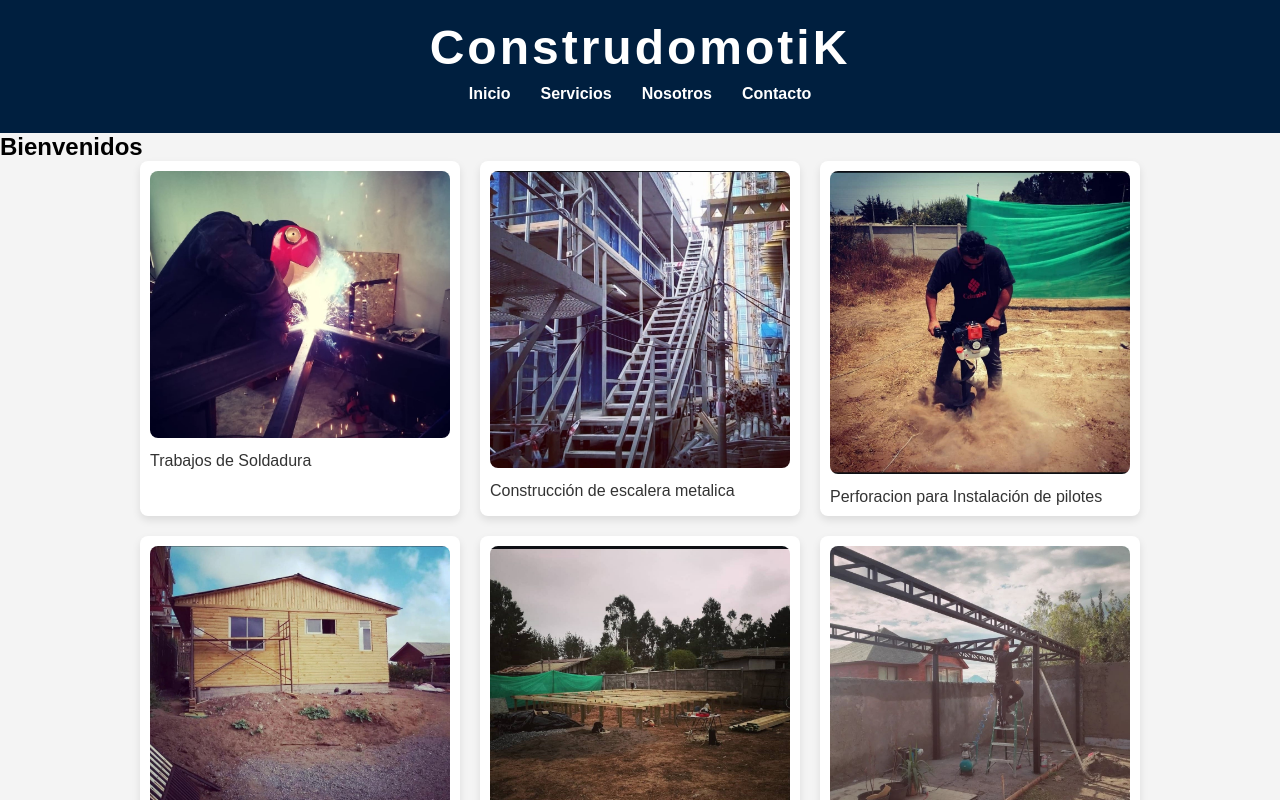
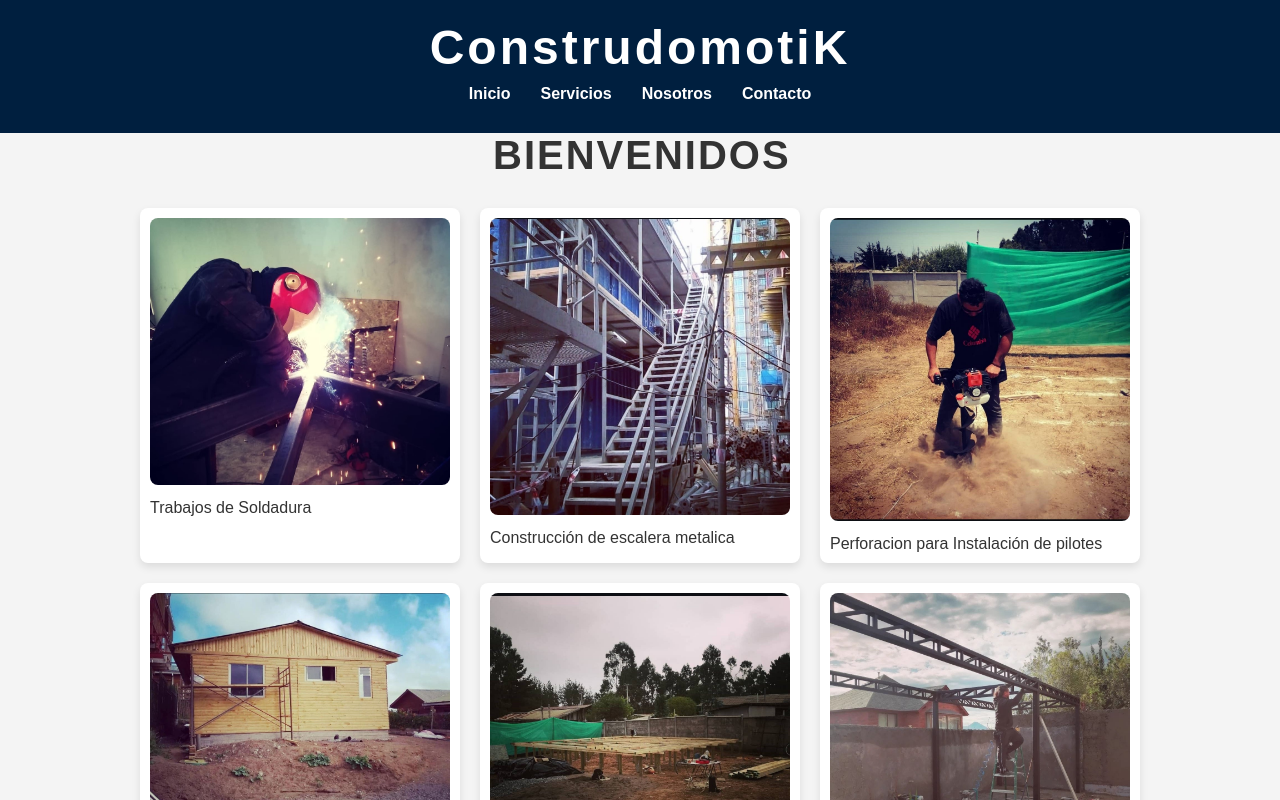
Before and after one commit to Laysecaplz/Construdomotik, a React (Create React App) app: page / in a window 1280 px wide. Shown: the top 800 px of the page. Built offline with nearby package versions, Linux system fonts and the light colour scheme; the HTML template or start-up script is replaced by a standard one.

Commit message:
se modifica titulo de bienvenido

```diff
--- a/src/components/home.jsx
+++ b/src/components/home.jsx
@@ -4,7 +4,7 @@ import '../css/Home.css'; // Importa el archivo de estilos de Home
 function Home() {
   return (
     <section className="gallery-section">
-      <h2>Bienvenidos</h2>
+       <h2 className="titulo-nosotros">Bienvenidos</h2>
       <div className="gallery-container">
         <div className="gallery-item">
           <img src={`${process.env.PUBLIC_URL}/images/con1.jpg`} alt="Proyecto 1" />
--- a/src/css/Home.css
+++ b/src/css/Home.css
@@ -93,3 +93,19 @@
     font-size: 1rem;
     margin: 0;
   }
+
+  .titulo-nosotros {
+    font-family: 'Poppins', sans-serif;
+    font-size: 2.5rem;
+    text-align: center;
+    margin-bottom: 30px;
+    color: #333;
+    text-transform: uppercase;
+    letter-spacing: 2px;
+    animation: vibrar 0.3s infinite alternate;
+  }
+
+  @keyframes vibrar {
+    0% { transform: translateX(0); }
+    100% { transform: translateX(2px); }
+  }
```
